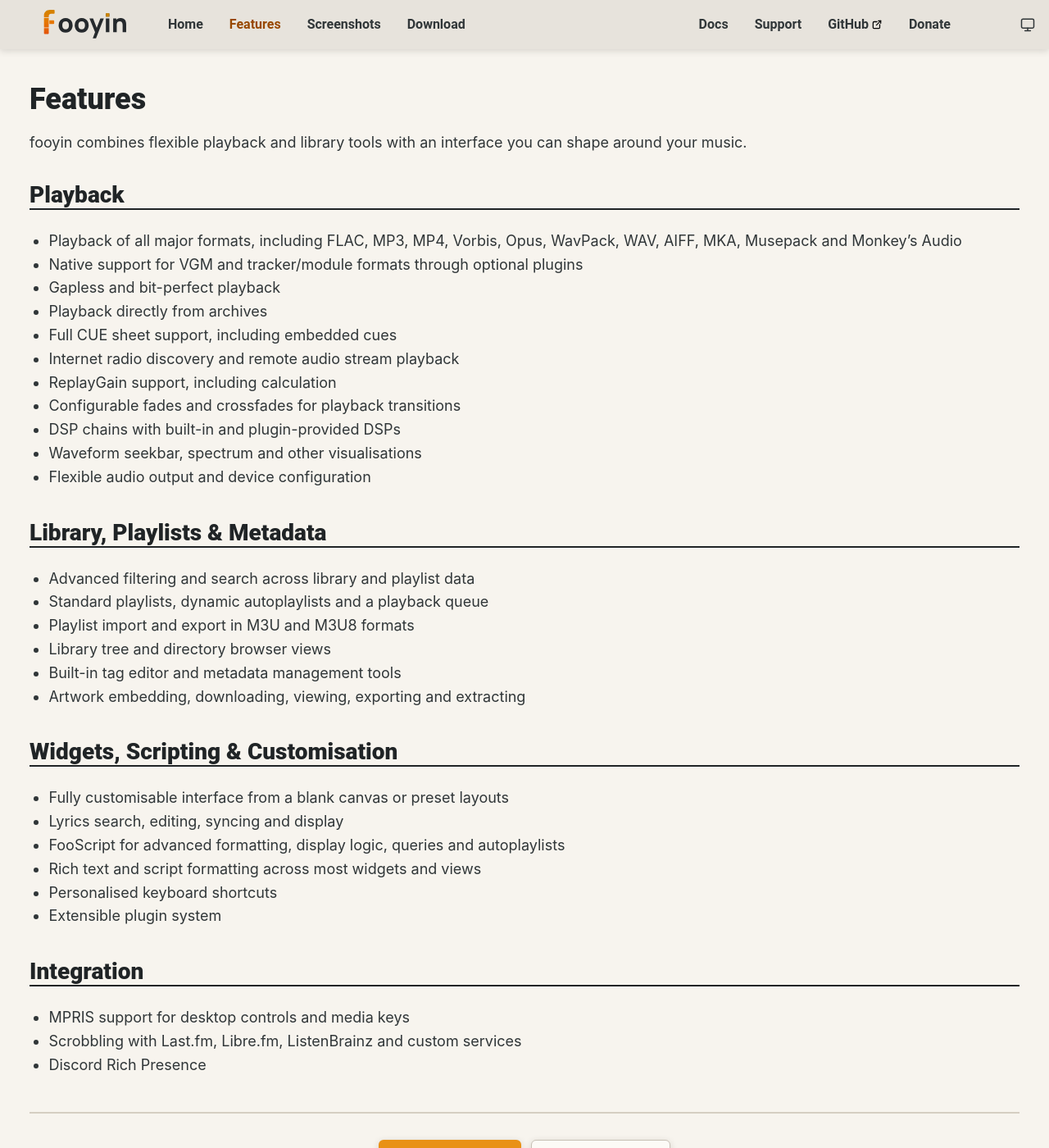
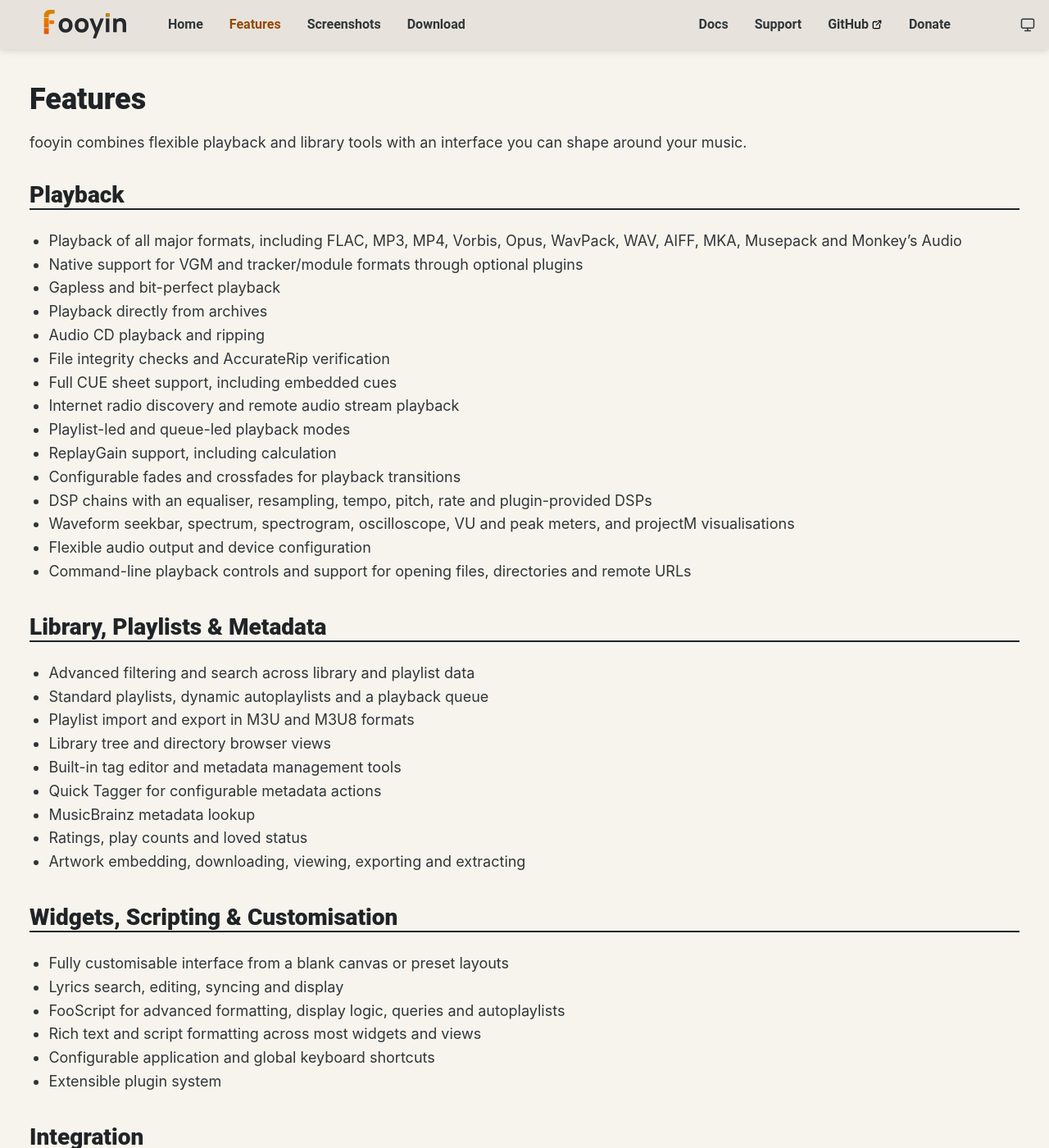
Before and after one commit to fooyin/fooyin.org, a Jekyll site: the page built from pages/features.html, in a window 1280 px wide and 1400 px high. Shown: the whole window at 82% size. Built offline with Jekyll 4.4.1, drawn with Linux system fonts in a browser that asks for light colours; some of the changed text lies outside the part shown.

Commit message:
Update features

```diff
--- a/pages/features.html
+++ b/pages/features.html
@@ -21,13 +21,17 @@
             <li>Native support for VGM and tracker/module formats through optional plugins</li>
             <li>Gapless and bit-perfect playback</li>
             <li>Playback directly from archives</li>
+            <li>Audio CD playback and ripping</li>
+            <li>File integrity checks and AccurateRip verification</li>
             <li>Full CUE sheet support, including embedded cues</li>
             <li>Internet radio discovery and remote audio stream playback</li>
+            <li>Playlist-led and queue-led playback modes</li>
             <li>ReplayGain support, including calculation</li>
             <li>Configurable fades and crossfades for playback transitions</li>
-            <li>DSP chains with built-in and plugin-provided DSPs</li>
-            <li>Waveform seekbar, spectrum and other visualisations</li>
+            <li>DSP chains with an equaliser, resampling, tempo, pitch, rate and plugin-provided DSPs</li>
+            <li>Waveform seekbar, spectrum, spectrogram, oscilloscope, VU and peak meters, and projectM visualisations</li>
             <li>Flexible audio output and device configuration</li>
+            <li>Command-line playback controls and support for opening files, directories and remote URLs</li>
         </ul>
     </section>
 
@@ -39,6 +43,9 @@
             <li>Playlist import and export in M3U and M3U8 formats</li>
             <li>Library tree and directory browser views</li>
             <li>Built-in tag editor and metadata management tools</li>
+            <li>Quick Tagger for configurable metadata actions</li>
+            <li>MusicBrainz metadata lookup</li>
+            <li>Ratings, play counts and loved status</li>
             <li>Artwork embedding, downloading, viewing, exporting and extracting</li>
         </ul>
     </section>
@@ -50,7 +57,7 @@
             <li>Lyrics search, editing, syncing and display</li>
             <li>FooScript for advanced formatting, display logic, queries and autoplaylists</li>
             <li>Rich text and script formatting across most widgets and views</li>
-            <li>Personalised keyboard shortcuts</li>
+            <li>Configurable application and global keyboard shortcuts</li>
             <li>Extensible plugin system</li>
         </ul>
     </section>
@@ -59,8 +66,11 @@
         <h3 class="headline">Integration</h3>
         <ul>
             <li>MPRIS support for desktop controls and media keys</li>
+            <li>Desktop track notifications with playback controls</li>
+            <li>Sleep and display inhibition during playback</li>
             <li>Scrobbling with Last.fm, Libre.fm, ListenBrainz and custom services</li>
             <li>Discord Rich Presence</li>
+            <li>Run Services for launching external applications</li>
         </ul>
     </section>
 
```
Also changed, not shown: pages/home.html (+5 -5 lines).
